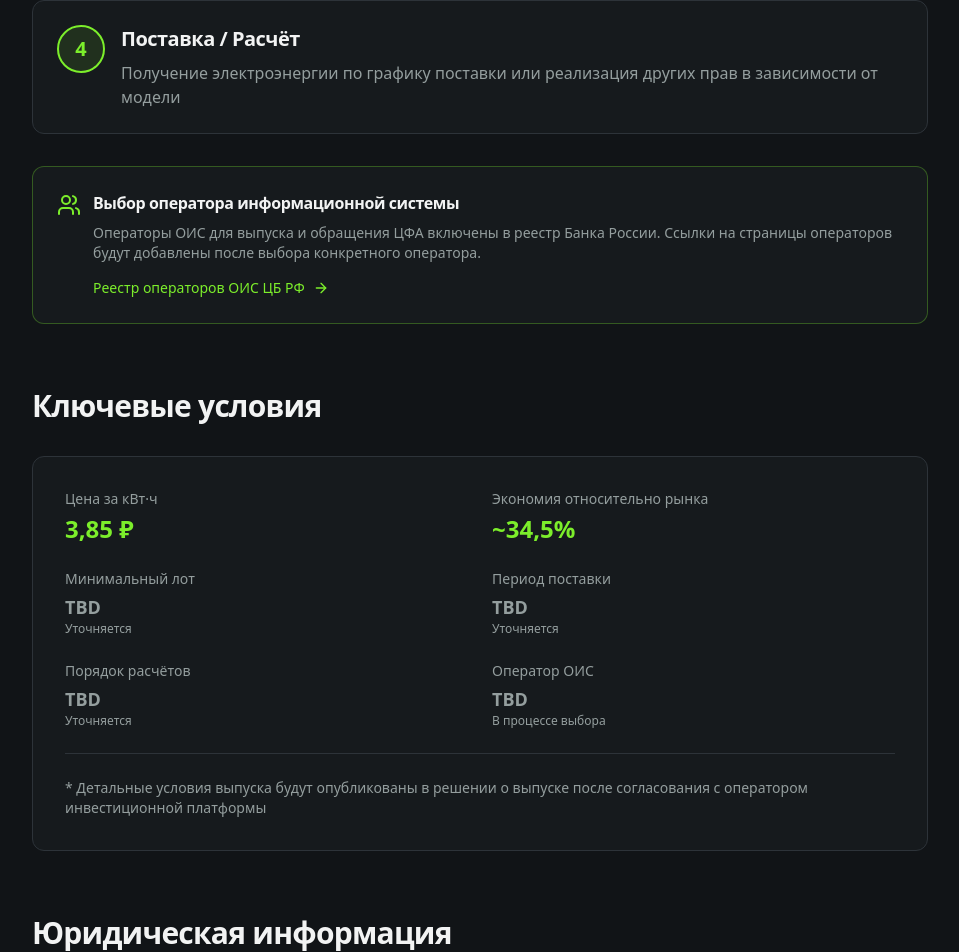
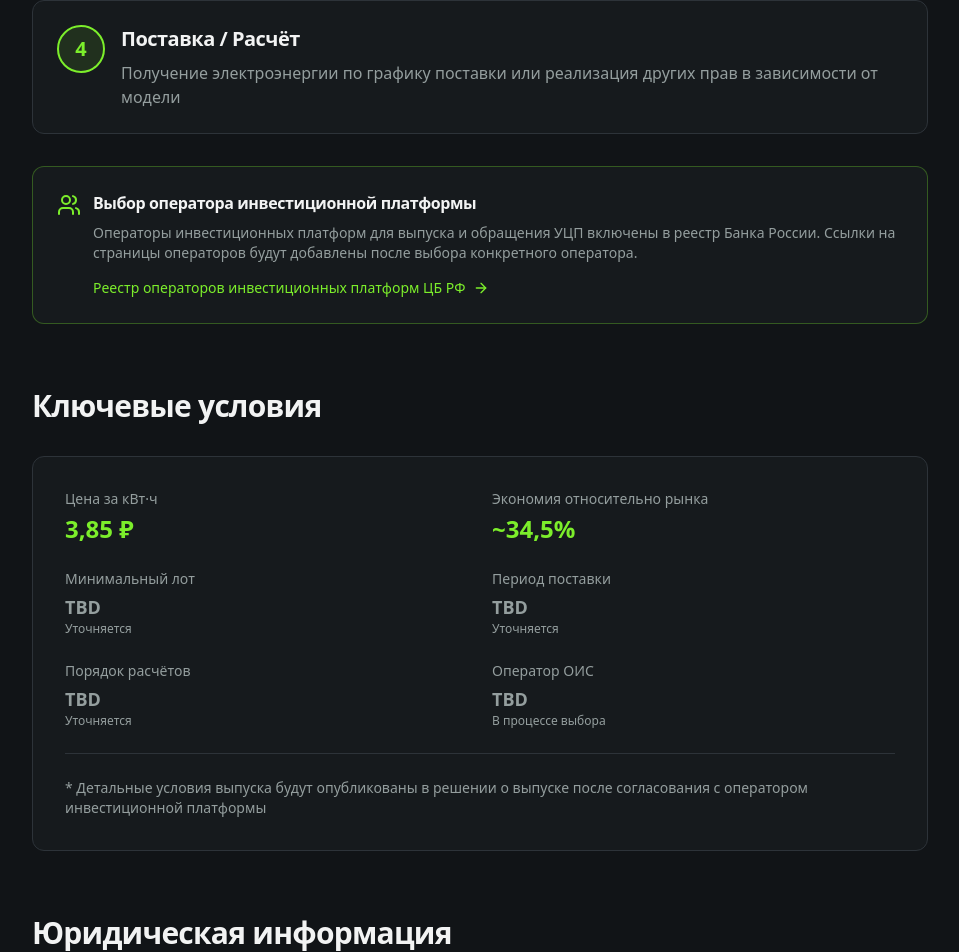
Before and after one commit to nicr737-sys/gas-gpu-power, a React (Vite) app: page /terms in a window 1280 px wide. Shown: the part 1260-2212 px from the top of the page, without its empty margins (160-1119 px from the left). Built offline with nearby package versions, Linux system fonts and the light colour scheme.

Commit message:
Preceding changes

```diff
--- a/src/pages/Terms.tsx
+++ b/src/pages/Terms.tsx
@@ -96,9 +96,9 @@ const Terms = () => {
               <div className="flex items-start gap-3">
                 <Users className="h-6 w-6 text-energy shrink-0 mt-0.5" />
                 <div>
-                  <h4 className="font-semibold mb-2">Выбор оператора информационной системы</h4>
+                   <h4 className="font-semibold mb-2">Выбор оператора инвестиционной платформы</h4>
                    <p className="text-sm text-muted-foreground mb-3 break-words">
-                    Операторы ОИС для выпуска и обращения ЦФА включены в реестр Банка России.
+                     Операторы инвестиционных платформ для выпуска и обращения УЦП включены в реестр Банка России.
                      Ссылки на страницы операторов будут добавлены после выбора конкретного оператора.
                    </p>
                    <a
@@ -107,7 +107,7 @@ const Terms = () => {
                      rel="noopener noreferrer"
                      className="text-sm text-energy hover:underline inline-flex items-center gap-2"
                    >
-                    Реестр операторов ОИС ЦБ РФ
+                     Реестр операторов инвестиционных платформ ЦБ РФ
                      <ArrowRight className="h-4 w-4" />
                   </a>
                 </div>
```
Lines whose indentation alone changed are shown as unchanged.
